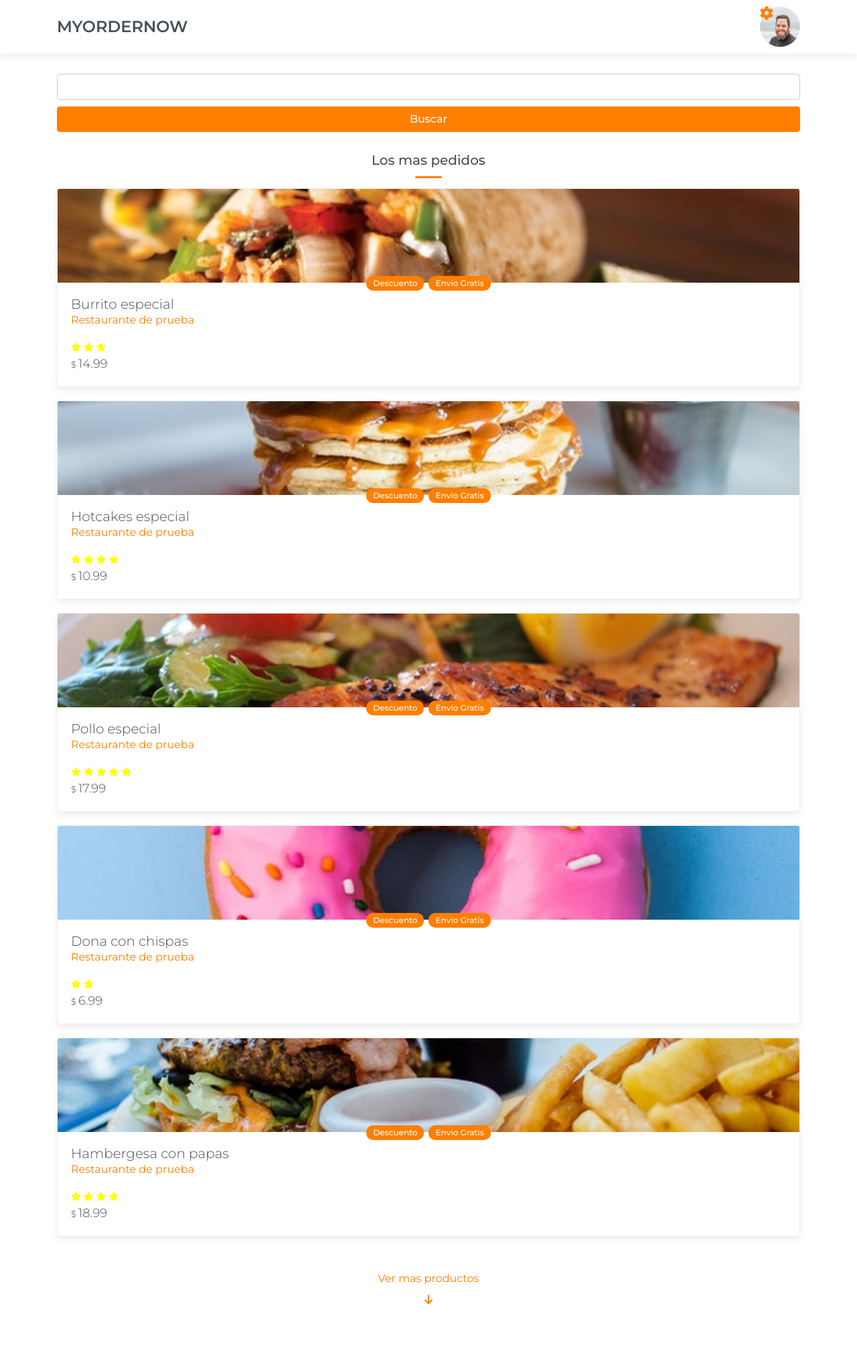
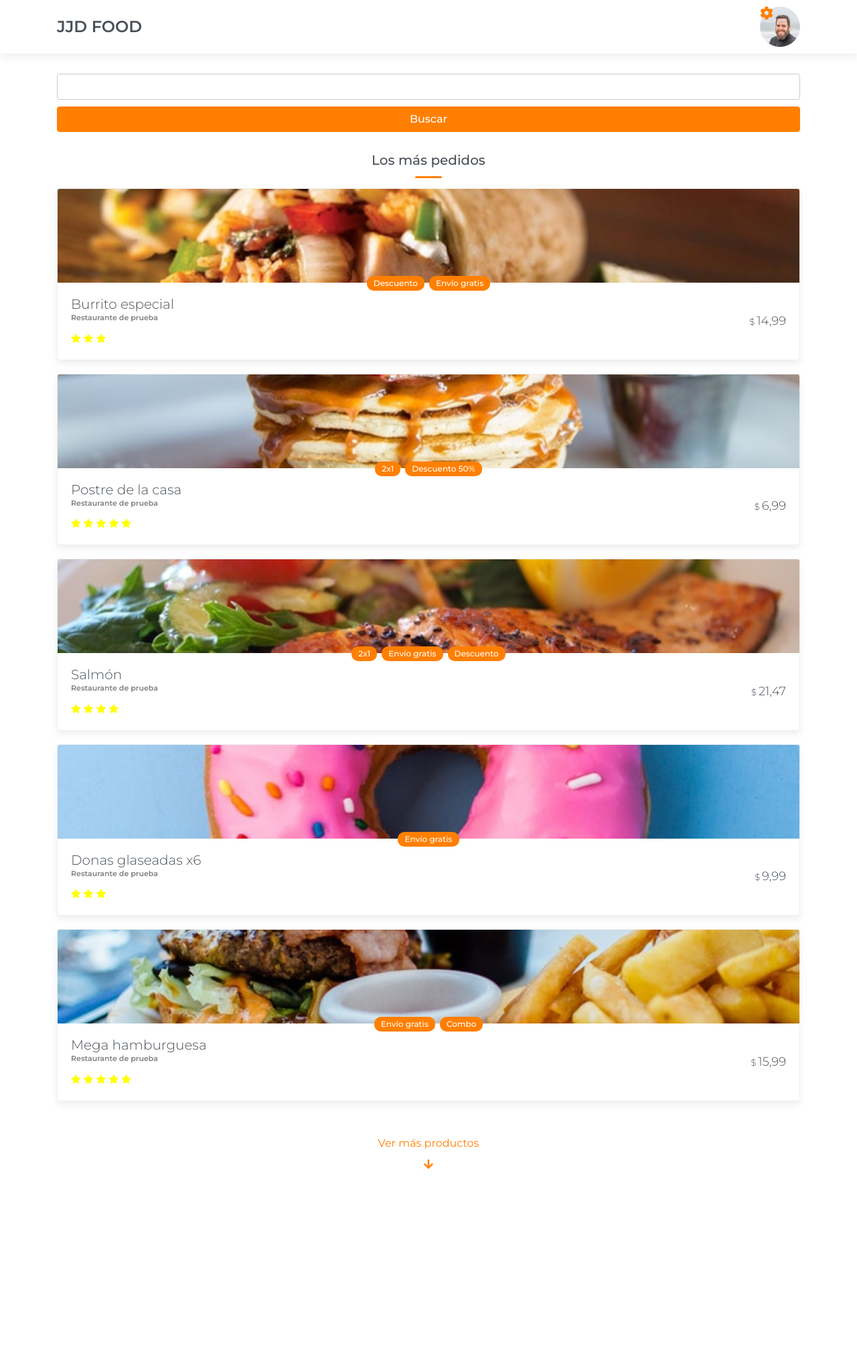
Before and after one commit to NicolasD1440/Myweb, a PHP site: page / in a window 1280 px wide. Shown: the whole page at 67% size. After the commit the page ends 1745 px from the top, so only its background shows below. Run offline with PHP 8.4, Linux system fonts and the light colour scheme; some libraries are stand-ins or nearby versions.

Commit message:
Solucion ERORES

```diff
--- a/index.html
+++ b/index.html
@@ -2,15 +2,10 @@
 <html lang="en">
 <head>
 	<meta charset="UTF-8">
-    <meta http-equiv="X-UA-Compatible" content="IE=edge">
-    <link href="https://fonts.googleapis.com/css2?family=Dosis:wght@200;500;700;800&family=Montserrat:wght@300;400;500;600&display=swap" rel="stylesheet">
-    <meta name="viewport" content="width=device-width, initial-scale=1.0">
-    <script src="https://kit.fontawesome.com/287753f600.js" crossorigin="anonymous"></script>
+	<title>My Order Now - App</title>
+	<link href="https://fonts.googleapis.com/css?family=Montserrat:300,400,500,600" rel="stylesheet">
+	<link rel="stylesheet" href="https://use.fontawesome.com/releases/v5.8.0/css/all.css" integrity="sha384-Mmxa0mLqhmOeaE8vgOSbKacftZcsNYDjQzuCOm6D02luYSzBG8vpaOykv9lFQ51Y" crossorigin="anonymous">
 	<link rel="stylesheet" href="css/main.css">
-    <link rel="preconnect" href="https://fonts.googleapis.com">
-<link rel="preconnect" href="https://fonts.gstatic.com" crossorigin>
-
-    <title>Aplicacion de ordenes</title>
 </head>
 <body>
 
@@ -18,7 +13,7 @@
 		<div class="container">
 			<div class="row justify-content-between align-items-center">
 				<div class="col-auto">
-                        <h1>MyOrderNow</h1>
+					<h1>JJD FOOD</h1>
 				</div>
 				<div class="col-auto">
 					<div class="avatar-container" data-target="#profileOptions" data-toggle="modal">
@@ -28,31 +23,32 @@
 				</div>
 			</div>
 		</div>
+	</header>
 
-            <!-- Modal -->
-            <div class="modal fade profile-options-modal" id="profileOptions" tabindex="-1" aria-labelledby="exampleModalLabel" aria-hidden="true">
-                <div class="modal-dialog">
+	<div class="modal fade profile-options-modal" id="profileOptions" tabindex="-1" role="dialog" aria-labelledby="exampleModalLabel" aria-hidden="true">
+	  <div class="modal-dialog" role="document">
 	    <div class="modal-content">
-
-
 
 	      <div class="modal-header">
 	        <h5 class="modal-title">Opciones</h5>
-                    <button type="button" class="btn-close" data-bs-dismiss="modal" aria-label="Close"></button>
+	        <button type="button" class="close" data-dismiss="modal" aria-label="Close">
+	          <span aria-hidden="true">&times;</span>
+	        </button>
 	      </div>
+
 	      <div class="modal-body">
 	        <ul class="profile-options-list">
 	        	<li>
-                                <a href="#"><i class="fas fa-user"></i>mi perfil</a>
+	        		<a href="#"><i class="fas fa-user"></i> Mi perfil</a>
 	        	</li>
 	        	<li>
-                                <a href="#"><i class="fas fa-map-marker-alt"></i>Mis direcciones</a>
+	        		<a href="#"><i class="fas fa-map-marker-alt"></i> Mis direcciones</a>
 	        	</li>
 	        	<li>
-                                <a href="#"><i class="fas fa-credit-card"></i>mis tarjetas</a>
+	        		<a href="#"><i class="fas fa-credit-card"></i> Mis tarjetas</a>
 	        	</li>
 	        	<li>
-                                <a href="#" class="text-danger"><i class="fas fa-times-circle"></i>Cerrar sesion</a>
+	        		<a href="#" class="text-danger"><i class="fas fa-times-circle"></i> Cerrar sesión</a>
 	        	</li>
 	        </ul>
 	      </div>
@@ -60,7 +56,7 @@
 	    </div>
 	  </div>
 	</div>
-        </header>
+
 	<main class="main">
 		<div class="container">
 			<div class="search-container">
@@ -70,73 +66,43 @@
 				</form>
 			</div>
 			<div class="products-list-container">
-                <h2 class="selection-title">Los mas pedidos</h2>
+				<h2 class="section-title">Los más pedidos</h2>
 				<ul>
 					<li>
-
-                    <a href="">
+						<a href="#">
 							<div class="product-image">
 								<img src="img/producto1.jpg" alt="">
 							</div>
 							<div class="product-info">
 								<div class="product-info-inner">
 									<div class="tags">
-                                    <span>Descuento</span>
-                                    <span>Envio Gratis</span>
+										<span>Descuento</span><span>Envío gratis</span>
 									</div>
 									<h3 class="product-name">Burrito especial</h3>
-                                <p class="retaurant">Restaurante de prueba</p>
+									<p class="restaurant">Restaurante de prueba</p>
 									<div class="stars">
 										<i class="fas fa-star"></i>
 										<i class="fas fa-star"></i>
 										<i class="fas fa-star"></i>
 									</div>
-                                <p class="product-price"><span>$</span>14.99</p>
+								</div>
+								<p class="product-price"><span>$</span>14,99</p>
 							</div>
 						</a>
-                        </div>
+					</li>
 
-                </li>
 					<li>
-
-                    <a href="">
+						<a href="#">
 							<div class="product-image">
 								<img src="img/producto2.jpg" alt="">
 							</div>
 							<div class="product-info">
 								<div class="product-info-inner">
 									<div class="tags">
-                                <span>Descuento</span>
-                                <span>Envio Gratis</span>
+										<span>2x1</span><span>Descuento 50%</span>
 									</div>
-                            <h3 class="product-name">Hotcakes especial</h3>
-                            <p class="retaurant">Restaurante de prueba</p>
-                            <div class="stars">
-                            <i class="fas fa-star"></i>
-                            <i class="fas fa-star"></i>
-                            <i class="fas fa-star"></i>
-                            <i class="fas fa-star"></i>
-                            </div>
-                            <p class="product-price"><span>$</span>10.99</p>
-                        </div>
-                    </a>
-                    </div>
-
-            </li>
-            <li>
-
-                <a href="">
-                <div class="product-image">
-                    <img src="img/producto3.jpg" alt="">
-                </div>
-                <div class="product-info">
-                    <div class="product-info-inner">
-                        <div class="tags">
-                            <span>Descuento</span>
-                            <span>Envio Gratis</span>
-                        </div>
-                        <h3 class="product-name">Pollo especial</h3>
-                        <p class="retaurant">Restaurante de prueba</p>
+									<h3 class="product-name">Postre de la casa</h3>
+									<p class="restaurant">Restaurante de prueba</p>
 									<div class="stars">
 										<i class="fas fa-star"></i>
 										<i class="fas fa-star"></i>
@@ -144,80 +110,97 @@
 										<i class="fas fa-star"></i>
 										<i class="fas fa-star"></i>
 									</div>
-                        <p class="product-price"><span>$</span>17.99</p>
+								</div>
+								<p class="product-price"><span>$</span>6,99</p>
 							</div>
 						</a>
-                </div>
-
 					</li>
 
 					<li>
+						<a href="#">
+							<div class="product-image">
+								<img src="img/producto3.jpg" alt="">
+							</div>
+							<div class="product-info">
+								<div class="product-info-inner">
+									<div class="tags">
+										<span>2x1</span><span>Envío gratis</span><span>Descuento</span>
+									</div>
+									<h3 class="product-name">Salmón</h3>
+									<p class="restaurant">Restaurante de prueba</p>
+									<div class="stars">
+										<i class="fas fa-star"></i>
+										<i class="fas fa-star"></i>
+										<i class="fas fa-star"></i>
+										<i class="fas fa-star"></i>
+									</div>
+								</div>
+								<p class="product-price"><span>$</span>21,47</p>
+							</div>
+						</a>
+					</li>
 
-                <a href="">
+					<li>
+						<a href="#">
 							<div class="product-image">
 								<img src="img/producto4.jpg" alt="">
 							</div>
 							<div class="product-info">
 								<div class="product-info-inner">
 									<div class="tags">
-                            <span>Descuento</span>
-                            <span>Envio Gratis</span>
+										<span>Envío gratis</span>
 									</div>
-                        <h3 class="product-name">Dona con chispas</h3>
-                        <p class="retaurant">Restaurante de prueba</p>
+									<h3 class="product-name">Donas glaseadas x6</h3>
+									<p class="restaurant">Restaurante de prueba</p>
 									<div class="stars">
 										<i class="fas fa-star"></i>
 										<i class="fas fa-star"></i>
-
+										<i class="fas fa-star"></i>
 									</div>
-                        <p class="product-price"><span>$</span>6.99</p>
+								</div>
+								<p class="product-price"><span>$</span>9,99</p>
 							</div>
 						</a>
-                </div>
-
 					</li>
 
 					<li>
-
-                <a href="">
+						<a href="#">
 							<div class="product-image">
 								<img src="img/producto5.jpg" alt="">
 							</div>
 							<div class="product-info">
 								<div class="product-info-inner">
 									<div class="tags">
-                            <span>Descuento</span>
-                            <span>Envio Gratis</span>
+										<span>Envío gratis</span><span>Combo</span>
 									</div>
-                        <h3 class="product-name">Hambergesa con papas</h3>
-                        <p class="retaurant">Restaurante de prueba</p>
+									<h3 class="product-name">Mega hamburguesa</h3>
+									<p class="restaurant">Restaurante de prueba</p>
 									<div class="stars">
 										<i class="fas fa-star"></i>
 										<i class="fas fa-star"></i>
 										<i class="fas fa-star"></i>
 										<i class="fas fa-star"></i>
+										<i class="fas fa-star"></i>
 									</div>
-                        <p class="product-price"><span>$</span>18.99</p>
+								</div>
+								<p class="product-price"><span>$</span>15,99</p>
 							</div>
 						</a>
-                </div>
-
 					</li>
-
 				</ul>
 				<div class="pt-4 pb-5 text-center">
 					<a href="#" class="btn btn-block btn-link">
-                    <span class="d-block mb-2"> Ver mas productos</span>
+						<span class="d-block mb-2">Ver más productos</span>
 						<i class="fas fa-arrow-down"></i>
 					</a>
 				</div>
 			</div>
 		</div>
 	</main>
-    <script src="js/Jquery.js"></script>
+
+
+	<script src="js/jquery.js"></script>
 	<script src="js/popper.js"></script>
 	<script src="js/bootstrap.min.js"></script>
-
-
 </body>
 </html>
--- a/sass/main.scss
+++ b/sass/main.scss
@@ -23,10 +23,11 @@ a, .btn-link{
 }
 
 .btn.btn-primary{
- font-weight: 500;
- color: #fff;
+	font-weight: 500;
+	color: #fff;
 }
-.selection-title{
+
+.section-title{
 	font-size: 20px;
 	text-align: center;
 	padding: 15px 0 30px;
@@ -45,6 +46,8 @@ a, .btn-link{
 		border-radius: 4px;
 	}
 }
+
+// Header
 
 header{
 	background: #fff;
@@ -75,6 +78,7 @@ header{
 			object-position: center;
 			border-radius: 50%;
 		}
+
 		i{
 			position: absolute;
 			left: 0;
@@ -84,10 +88,11 @@ header{
 		}
 	}
 
-	.profile-options-modal{
+}
+
+.profile-options-modal{
 		.profile-options-list{
 			padding: 0;
-
 			margin: 0;
 			list-style: none;
 
@@ -96,6 +101,7 @@ header{
 					display: block;
 					padding: 10px 0;
 					color: $black2;
+
 					i{
 						display: inline-block;
 						width: 18px;
@@ -106,15 +112,18 @@ header{
 			}
 		}
 	}
-}
-//main
+
+
+
+// Main
+
 .main{
 	padding-top: 80px;
-
 }
 
 .search-container{
 	padding-top: 30px;
+
 	input{
 		display: block;
 		width: 100%;
@@ -135,8 +144,8 @@ header{
 		list-style: none;
 
 		li{
-			border: 1px solid rgba(204,204,204,0.31);
-			box-shadow: 0px 5px 10px rgba(204,204,204,0.31);
+			border: 1px solid rgba(204,204,204, 0.31);
+			box-shadow: 0px 5px 10px rgba(204,204,204, 0.31);
 			background: #fff;
 			margin-bottom: 20px;
 			border-radius: 4px;
@@ -148,8 +157,6 @@ header{
 					height: 140px;
 					object-fit: cover;
 					object-position: center;
-
-
 				}
 			}
 
@@ -174,7 +181,7 @@ header{
 						display: block;
 						background: $primary;
 						color: #fff;
-                        border-radius: 10px;
+						border-radius: 10px;
 						margin-right: 7px;
 						font-size: 12px;
 						padding: 2px 10px;
@@ -185,25 +192,29 @@ header{
 						}
 					}
 				}
+
 				.product-name{
 					font-weight: 300;
 					font-size: 20px;
 					color: $black2;
 				}
+
 				.restaurant{
 					margin-bottom: 10px;
 					font-size: 11px;
 					color: #807e7e;
 					font-weight: 600;
+				}
 
-				}
 				.stars{
 					margin-top: 5px;
+
 					i{
 						font-size: 13px;
 						color: yellow;
 					}
 				}
+
 				.product-price{
 					font-size: 18px;
 					margin: 0;
@@ -213,11 +224,9 @@ header{
 					span{
 						font-size: 13px;
 						margin-right: 3px;
-
 					}
 				}
 			}
-
 		}
 	}
 }
```
Also changed, not shown: css/main.css. Lines whose indentation alone changed are shown as unchanged.
